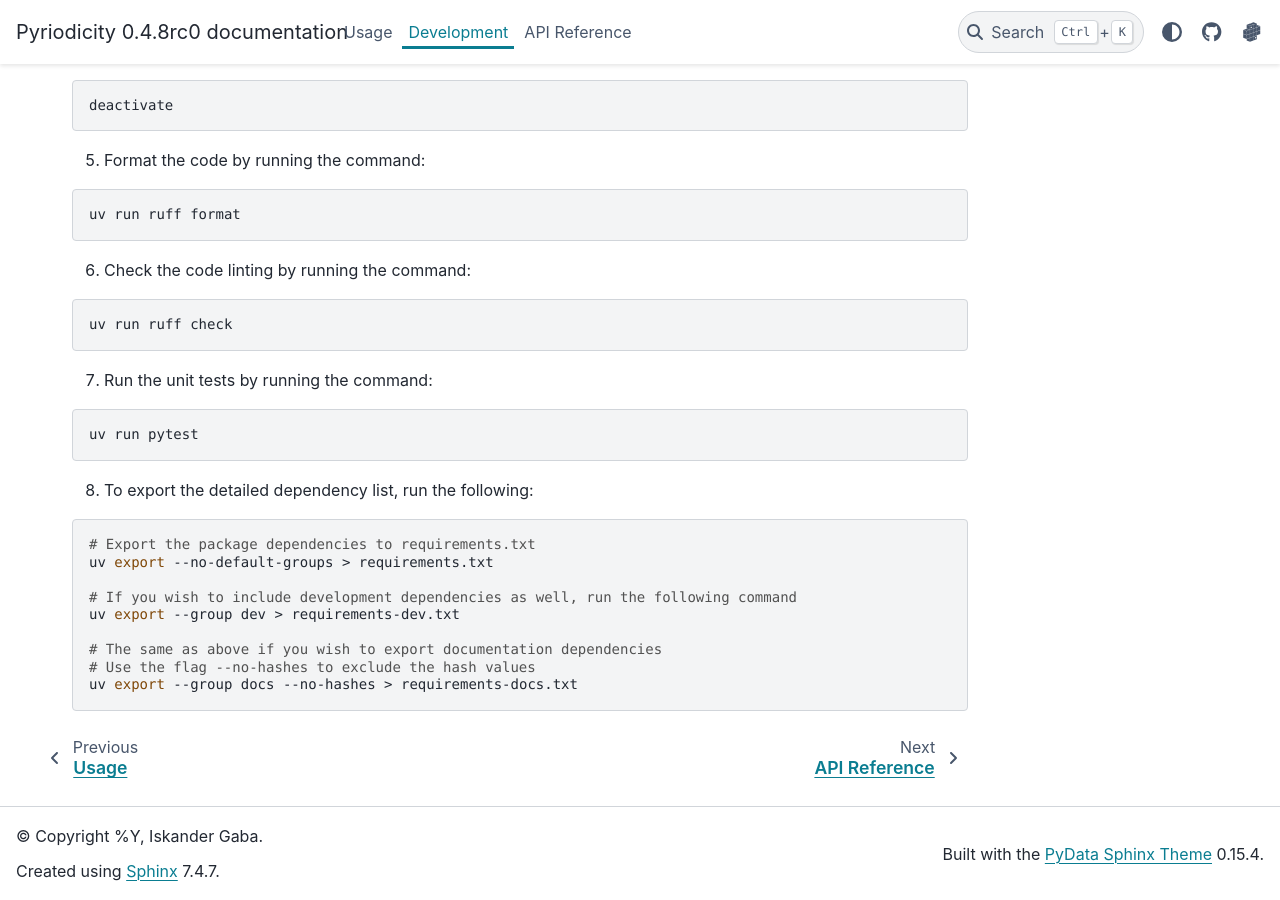
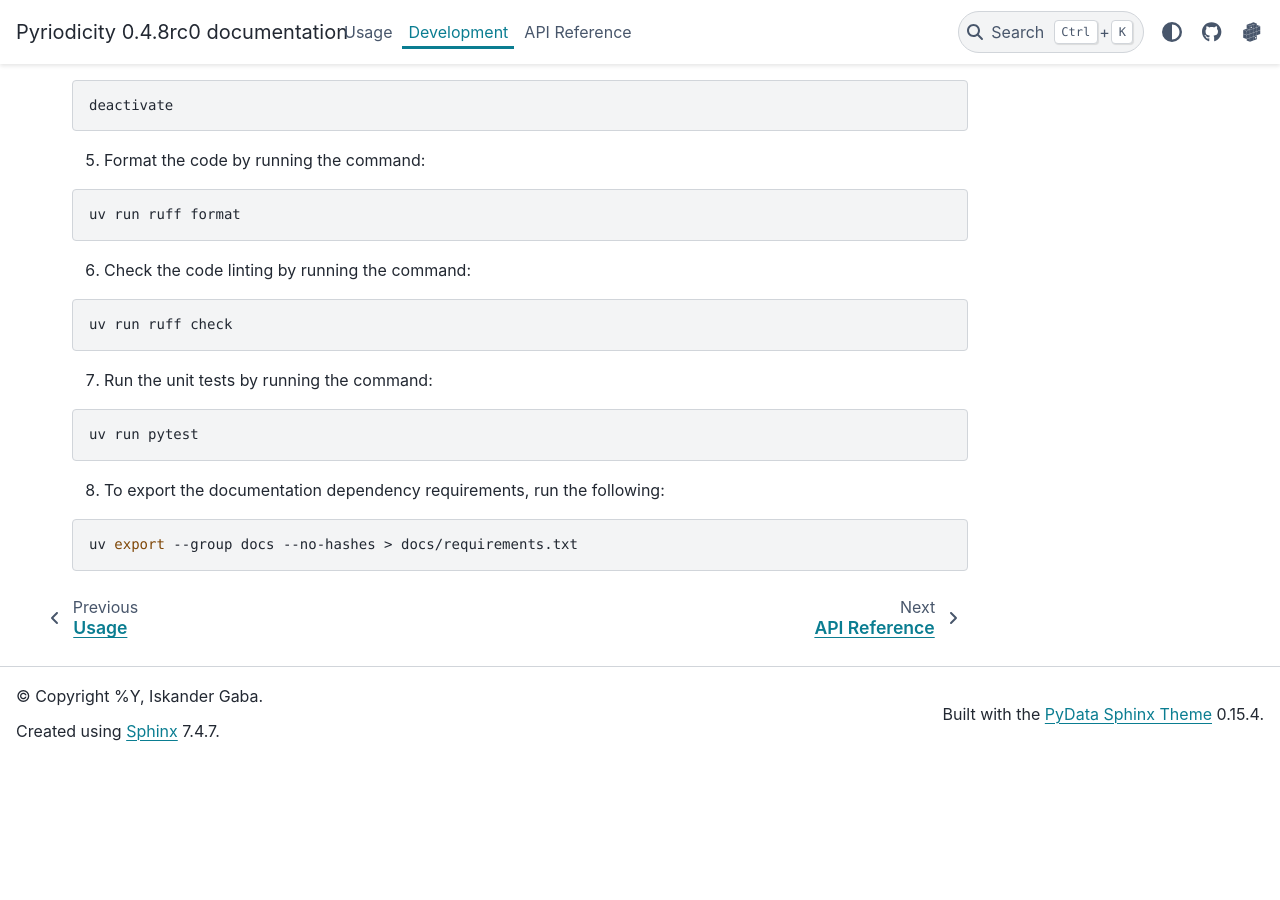
Before and after one commit to iskandergaba/pyriodicity, a Sphinx documentation site: the page built from docs/dev.rst, in a window 1280 px wide and 900 px high, scrolled down 520 px. Built offline with Sphinx 7.4.7 and the PyData theme 0.15.4, drawn with Linux system fonts in a browser that asks for light colours; after the commit the page ends 1280 px from its top, so only the background shows below that.

Commit message:
Update the development page documentation

```diff
--- a/docs/dev.rst
+++ b/docs/dev.rst
@@ -40,16 +40,8 @@ This project is built and published using `uv <https  ://docs.astral.sh/uv>`__.
 
    uv run pytest
 
-8. To export the detailed dependency list, run the following:
+8. To export the documentation dependency requirements, run the following:
 
 .. code:: shell
 
-   # Export the package dependencies to requirements.txt
-   uv export --no-default-groups > requirements.txt
-
-   # If you wish to include development dependencies as well, run the following command
-   uv export --group dev > requirements-dev.txt
-
-   # The same as above if you wish to export documentation dependencies
-   # Use the flag --no-hashes to exclude the hash values
-   uv export --group docs --no-hashes > requirements-docs.txt
+   uv export --group docs --no-hashes > docs/requirements.txt
```
